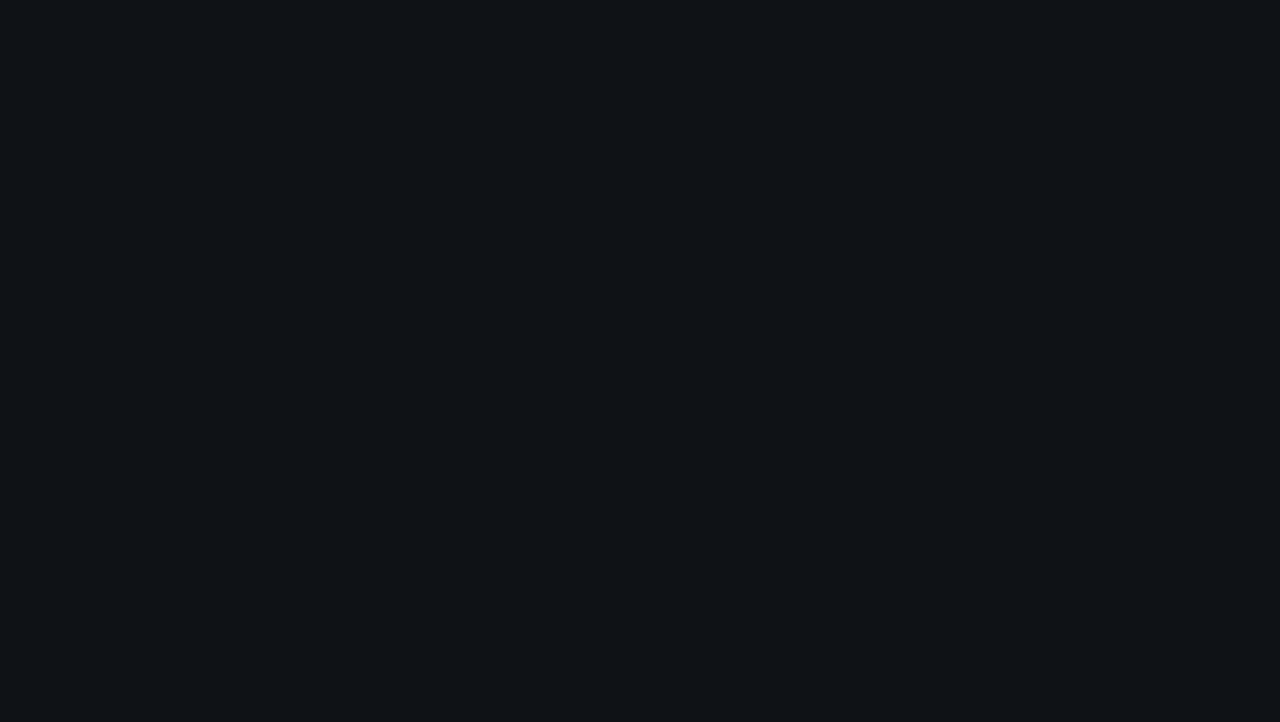
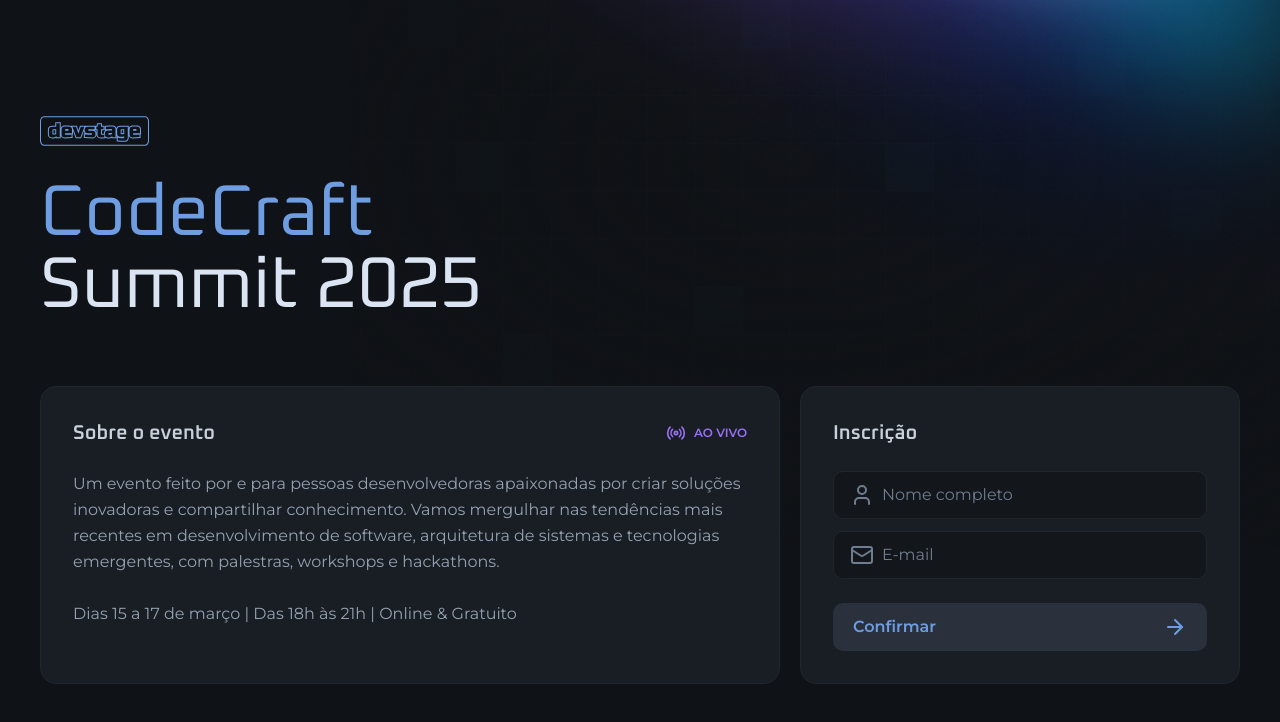
Before and after one commit to amandaraiane/connect-web, a Next.js app: page / in a window 1280 px wide. Shown: the top 722 px of the page. Built offline with nearby package versions, Linux system fonts and the light colour scheme.

Commit message:
chore: create main page

```diff
--- a/src/app/layout.tsx
+++ b/src/app/layout.tsx
@@ -25,7 +25,9 @@
 }>) {
   return (
     <html lang="en" className={`${oxanium.variable} ${montserrat.variable}`}>
-      <body className="bg-gray-900 text-gray-100 antialiased">{children}</body>
+      <body className="bg-gray-900 text-gray-100 antialiased bg-[url(/background.png)] bg-no-repeat bg-top md:bg-right-top">
+        {children}
+      </body>
     </html>
   );
 }
--- a/src/app/page.tsx
+++ b/src/app/page.tsx
@@ -1,3 +1,66 @@
+import Image from "next/image";
+import logo from "../assets/logo.svg";
+import { ArrowRight, Mail, Radio, User } from "lucide-react";
+import { InputField, InputIcon, InputRoot } from "@/components/input";
+import { Button } from "@/components/button";
 export default function Home() {
-  return <main></main>;
+  return (
+    <main className="max-w-[1240px] mx-auto px-5 py-8 md:py-0">
+      <div className="h-dvh flex justify-center gap-16 flex-col">
+        <div className="flex flex-col gap-8 items-center md:items-start">
+          <Image src={logo} alt="devstage" width={108.5} height={30} />
+          <h1 className="text-4xl text-center leading-none font-heading font-medium flex flex-col md:text-7xl md:text-left">
+            <span className="text-blue">CodeCraft</span>
+            Summit 2025
+          </h1>
+        </div>
+        <div className="flex gap-5 items-stretch flex-col md:flex-row">
+          <div className="flex-1 bg-gray-700 border border-gray-600 rounded-2xl p-8 space-y-6">
+            <div className="flex items-center justify-between">
+              <h2 className="font-heading font-semibold text-gray-200 text-xl">
+                Sobre o evento
+              </h2>
+              <span className="text-purple font-semibold text-xs flex items-center gap-2">
+                <Radio className="size-5" />
+                AO VIVO
+              </span>
+            </div>
+            <p className="text-gray-300 leading-relaxed text-sm md:text-base">
+              Um evento feito por e para pessoas desenvolvedoras apaixonadas por
+              criar soluções inovadoras e compartilhar conhecimento. Vamos
+              mergulhar nas tendências mais recentes em desenvolvimento de
+              software, arquitetura de sistemas e tecnologias emergentes, com
+              palestras, workshops e hackathons.
+              <br />
+              <br />
+              Dias 15 a 17 de março | Das 18h às 21h | Online & Gratuito
+            </p>
+          </div>
+          <form className="bg-gray-700 border border-gray-600 rounded-2xl p-8 space-y-6 w-full md:max-w-[440px]">
+            <h2 className="font-heading font-semibold text-gray-200 text-xl">
+              Inscrição
+            </h2>
+            <div className="space-y-3">
+              <InputRoot>
+                <InputIcon>
+                  <User />
+                </InputIcon>
+                <InputField type="text" placeholder="Nome completo" />
+              </InputRoot>
+              <InputRoot>
+                <InputIcon>
+                  <Mail />
+                </InputIcon>
+                <InputField type="email" placeholder="E-mail" />
+              </InputRoot>
+            </div>
+            <Button type="submit">
+              Confirmar
+              <ArrowRight />
+            </Button>
+          </form>
+        </div>
+      </div>
+    </main>
+  );
 }
```
Also changed, not shown: public/background.png (added), src/assets/logo.svg (added).
